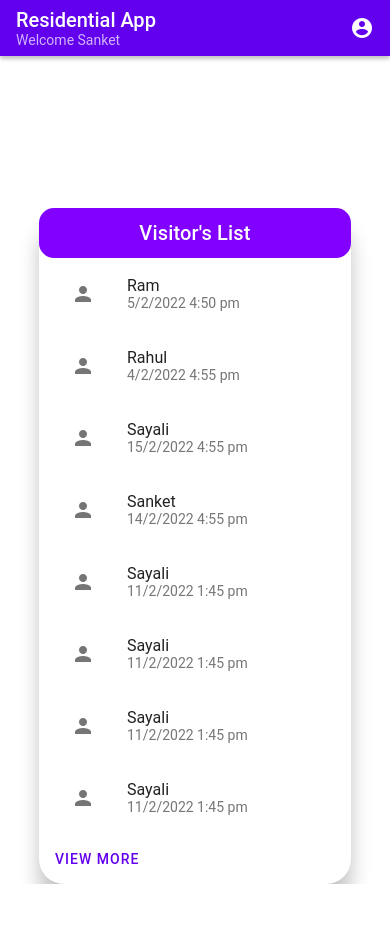
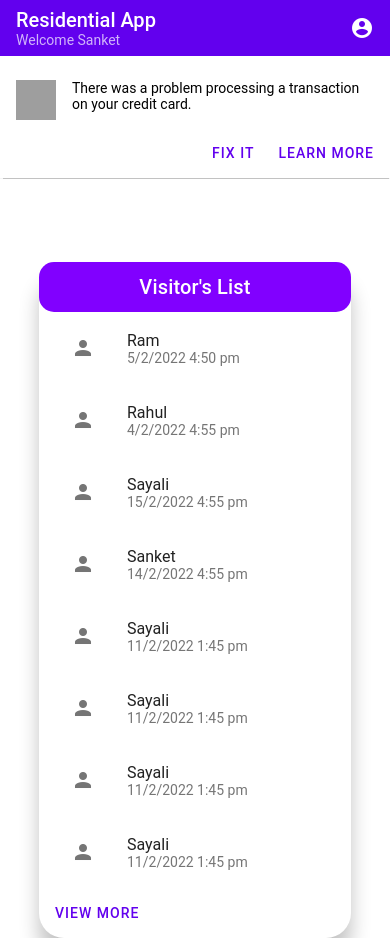
Before and after one commit to sayaliburte/residentialApp, a React Native app: screen / in a window 390 px wide. Before the commit the page ends 884 px from the top, so only its background shows below. Built offline with nearby package versions, Linux system fonts and the light colour scheme; grey boxes are pictures that could not be loaded.

Commit message:
Added Banner Component
Added Banner Component to show incoming request count and for directing to new page

```diff
--- /dev/null
+++ b/components/BannerComponent.js
@@ -0,0 +1,48 @@
+import React, { useState } from "react";
+import {
+  StyleSheet,
+  View,
+  Text,
+  FlatList,
+  ImageBackground,
+  Dimensions,
+  Image,ScrollView,SafeAreaView
+} from "react-native";
+import {
+  List,
+  Card,
+  Button,
+  Appbar,
+  Paragraph,
+  Dialog,
+  Portal,
+  Provider,
+  Title,
+  Avatar,
+  Banner,
+} from "react-native-paper";
+
+
+
+const BannerComponent=(props)=>{
+
+return(<Banner
+  visible={props.visible}
+ actions={[...props.actions]}
+ icon={({size})=>(props.image ?<Image
+  source={props.image}
+  style={{
+    width: size,
+    height: size,
+  }}
+/>:<View></View>)}
+>
+  There was a problem processing a transaction on your credit card.
+</Banner>
+)
+    }
+const styles=StyleSheet.create({
+
+})
+
+export default BannerComponent;
--- a/screens/Homescreen.js
+++ b/screens/Homescreen.js
@@ -5,7 +5,10 @@ import {
   Text,
   FlatList,
   ImageBackground,
-  Dimensions,Image
+  Dimensions,
+  Image,
+  ScrollView,
+  SafeAreaView,
 } from "react-native";
 import {
   List,
@@ -18,8 +21,9 @@ import {
   Provider,
   Title,
   Avatar,
+  Banner,
 } from "react-native-paper";
-
+import BannerComponent from "../components/BannerComponent";
 const { width, height } = Dimensions.get("window");
 const visitorRequest = [
   {
@@ -91,22 +95,48 @@ const DUMMY_EXPENSES = [
 
 const Homescreen = () => {
   const [visible, setVisible] = useState(true);
+  const actions = [
 
-  const showDialog = () => setVisible(true);
+      {
+        label: "Fix it",
+        onPress: () => setVisible(false),
+      },
+      {
+        label: "Learn more",
+        onPress: () => setVisible(false),
+      },
 
-  const hideDialog = () => setVisible(false);
-
+  ];
+  const image={
+    uri: "https://www.winhelponline.com/blog/wp-content/uploads/2017/12/user.png",
+  }
   return (
     <View style={{ flexDirection: "column" }}>
       <View>
         <Appbar.Header>
           <Appbar.Content title="Residential App" subtitle="Welcome Sanket" />
-          <Appbar.Action icon="account-circle" onPress={() => {}} />
+          <Appbar.Action
+            icon="account-circle"
+            onPress={() => {
+              console.log("Hii");
+            }}
+          />
         </Appbar.Header>
       </View>
+      {visitorRequest.length > 0 ? (
+        <BannerComponent visible={visible} image={image} actions={actions} visitorArray={visitorRequest} />
+      ) : (
+        <View></View>
+      )}
 
-        <View style={styles.visitorCardContainer}>
-          <Card style={{ width: "80%",borderRadius: 25 }} elevation={20}>
+      <View
+        style={
+          visitorRequest.length > 0
+            ? styles.visitorCardContainer2
+            : styles.visitorCardContainer
+        }
+      >
+        <Card style={{ width: "80%", borderRadius: 25 }} elevation={20}>
           <Card.Title
             title="Visitor's List"
             style={styles.cardTitle}
@@ -123,9 +153,7 @@ const Homescreen = () => {
                   <List.Item
                     left={(props) => <List.Icon {...props} icon="account" />}
                     title={itemData.item.memberName}
-                      description={
-                        itemData.item.date + " " + itemData.item.time
-                      }
+                    description={itemData.item.date + " " + itemData.item.time}
                   />
                 </Card.Content>
               </View>
@@ -137,8 +165,6 @@ const Homescreen = () => {
           </Card.Actions>
         </Card>
       </View>
-
-
     </View>
   );
 };
@@ -146,13 +172,20 @@ const Homescreen = () => {
 const styles = StyleSheet.create({
   visitorCardContainer: {
     height: height / 2,
-    paddingTop: height * 0.18,
+    paddingTop: height * 0.15,
     flexDirection: "column",
     alignItems: "center",
   },
 
+  visitorCardContainer2: {
+    height: height / 2,
+    paddingTop: height * 0.1,
+    flexDirection: "column",
+    alignItems: "center",
+  },
   cardTitle: {
-    backgroundColor: "#8100ff",borderRadius: 15
+    backgroundColor: "#8100ff",
+    borderRadius: 15,
   },
 });
 export default Homescreen;
```
Also changed, not shown: 1 other file (tests, documents, lock files or other folders). Lines whose indentation alone changed are shown as unchanged.
